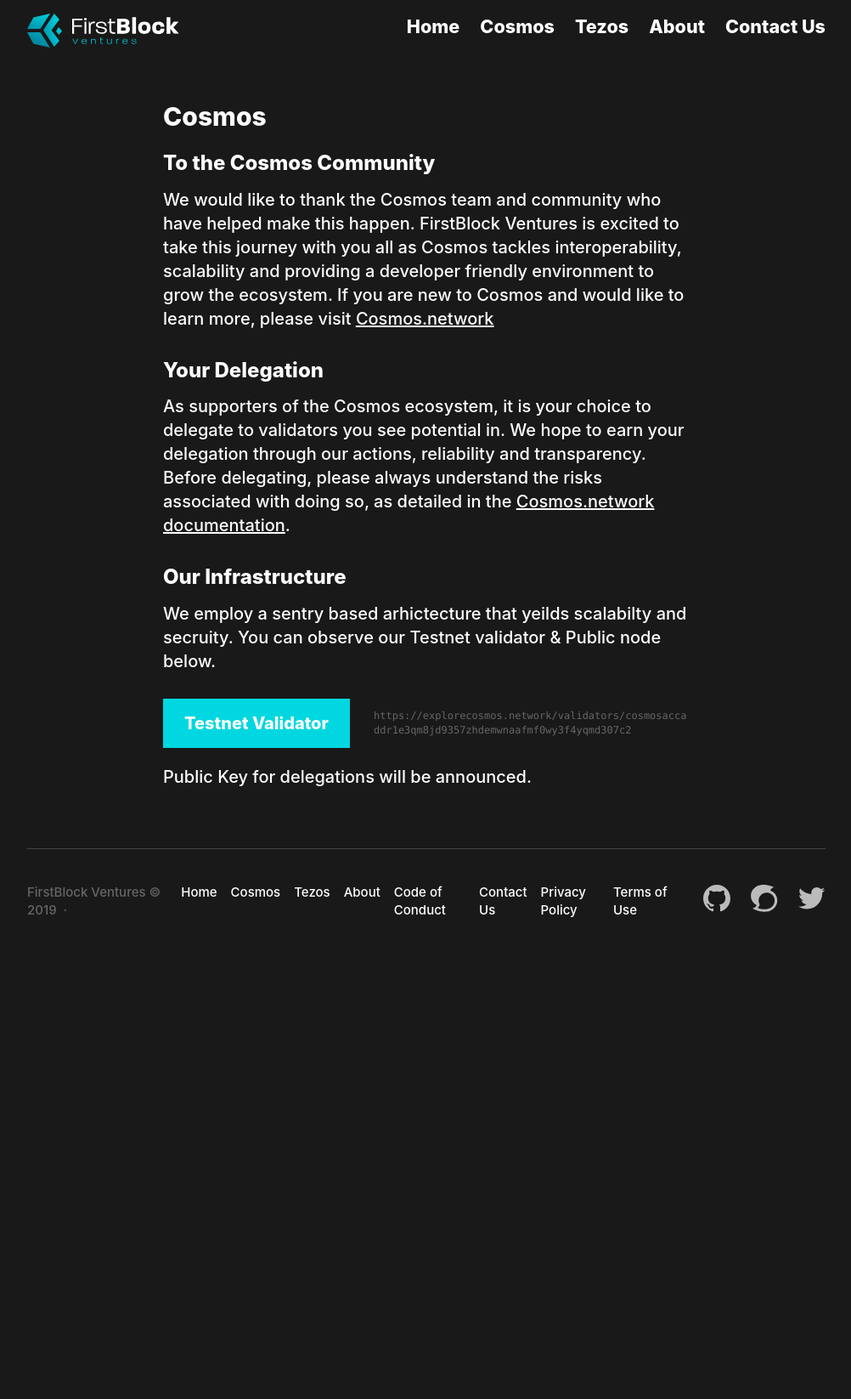
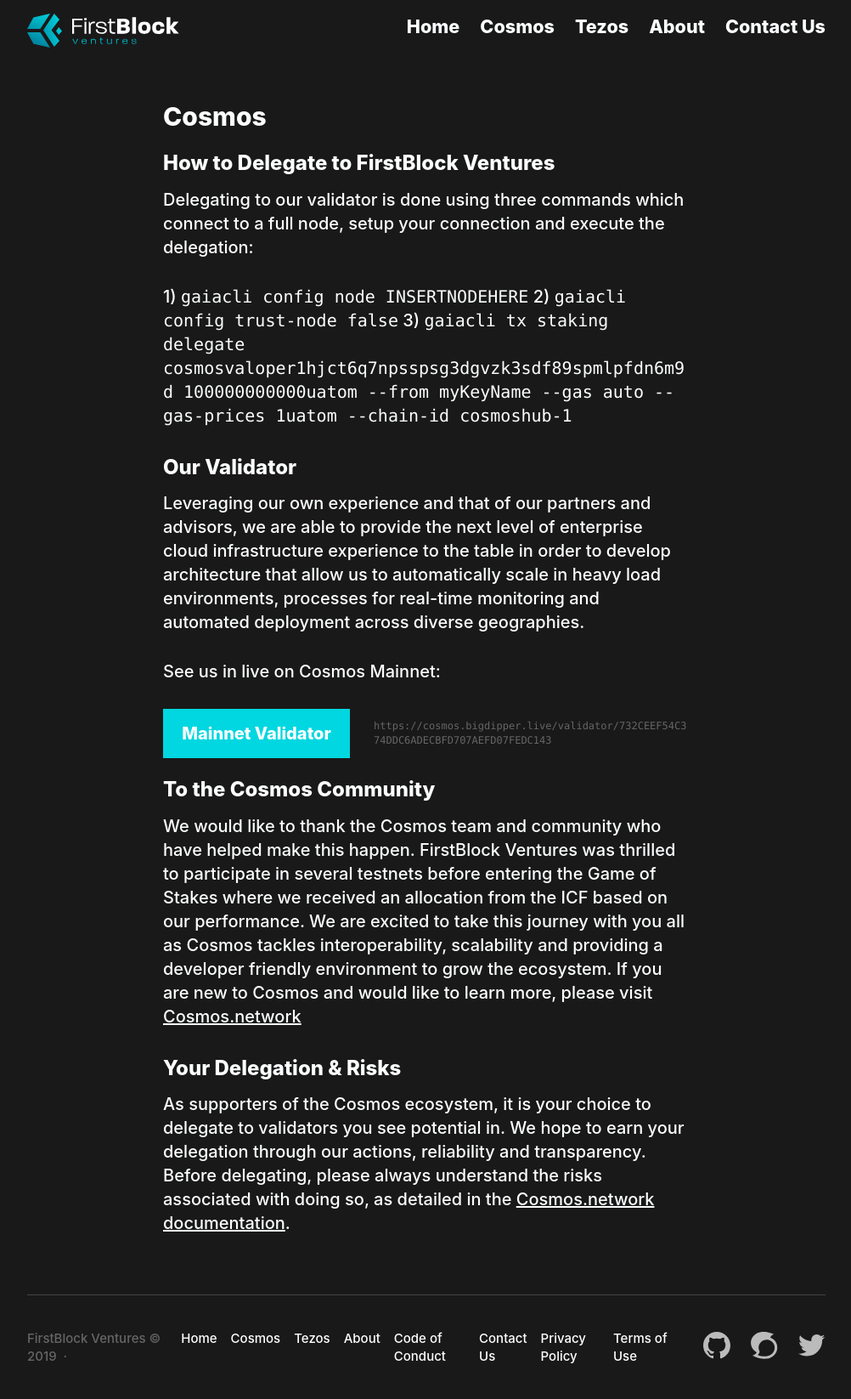
Before and after one commit to FirstBlock-CosmosVal/firstblock.io, a Jekyll site: the page built from cosmos.md, in a window 1280 px wide. Shown: the whole page at 85% size, without its empty margins (138-1140 px from the left). Built offline with Jekyll 4.4.1, drawn with Linux system fonts in a browser that asks for light colours; before the commit the page ends 1121 px from its top, so only the background shows below that.

Commit message:
Update cosmos.md

```diff
--- a/cosmos.md
+++ b/cosmos.md
@@ -5,18 +5,25 @@
 position: 1
 ---
 
-## To the Cosmos Community
-We would like to thank the Cosmos team and community who have helped make this happen. FirstBlock Ventures is excited to take this journey with you all as Cosmos tackles interoperability, scalability and providing a developer friendly environment to grow the ecosystem.  If you are new to Cosmos and would like to learn more, please visit [Cosmos.network](https://cosmos.network)
+## How to Delegate to FirstBlock Ventures
+Delegating to our validator is done using three commands which connect to a full node, setup your connection and execute the delegation:
 
-## Your Delegation
-As supporters of the Cosmos ecosystem, it is your choice to delegate to validators you see potential in. We hope to earn your delegation through our actions, reliability and transparency. Before delegating, please always understand the risks associated with doing so, as detailed in the [Cosmos.network documentation](https://cosmos.network/docs/resources/delegator-faq.html#risks).
+1) <code>gaiacli config node INSERTNODEHERE</code>
+2) <code>gaiacli config trust-node false</code>
+3) <code>gaiacli tx staking delegate cosmosvaloper1hjct6q7npsspsg3dgvzk3sdf89spmlpfdn6m9d 100000000000uatom --from myKeyName --gas auto --gas-prices 1uatom --chain-id cosmoshub-1</code>
 
-## Our Infrastructure
-We employ a sentry based arhictecture that yeilds scalabilty and secruity.  You can observe our Testnet validator & Public node below.
+## Our Validator
+Leveraging our own experience and that of our partners and advisors, we are able to provide the next level of enterprise cloud infrastructure experience to the table in order to develop architecture that allow us to automatically scale in heavy load environments, processes for real-time monitoring and automated deployment across diverse geographies.
+
+See us in live on Cosmos Mainnet:
 
 <div class="button-w-code">
-	<a href="https://explorecosmos.network/validators/cosmosaccaddr1e3qm8jd9357zhdemwnaafmf0wy3f4yqmd307c2" class="button" target="_blank">Testnet Validator</a>
-	<code><a href="https://explorecosmos.network/validators/cosmosvaladdr1lu4svk6agftvnu2h2mdkpq9mewd6rw6l6xv5r3"  target="_blank">https://explorecosmos.network/validators/cosmosaccaddr1e3qm8jd9357zhdemwnaafmf0wy3f4yqmd307c2</a></code>
+	<a href="https://cosmos.bigdipper.live/validator/732CEEF54C374DDC6ADECBFD707AEFD07FEDC143" class="button" target="_blank">Mainnet Validator</a>
+	<code><a href="https://cosmos.bigdipper.live/validator/732CEEF54C374DDC6ADECBFD707AEFD07FEDC143"  target="_blank">https://cosmos.bigdipper.live/validator/732CEEF54C374DDC6ADECBFD707AEFD07FEDC143</a></code>
 </div>
 
-Public Key for delegations will be announced.
+## To the Cosmos Community
+We would like to thank the Cosmos team and community who have helped make this happen. FirstBlock Ventures was thrilled to participate in several testnets before entering the Game of Stakes where we received an allocation from the ICF based on our performance.  We are excited to take this journey with you all as Cosmos tackles interoperability, scalability and providing a developer friendly environment to grow the ecosystem.  If you are new to Cosmos and would like to learn more, please visit [Cosmos.network](https://cosmos.network)
+
+## Your Delegation & Risks
+As supporters of the Cosmos ecosystem, it is your choice to delegate to validators you see potential in. We hope to earn your delegation through our actions, reliability and transparency. Before delegating, please always understand the risks associated with doing so, as detailed in the [Cosmos.network documentation](https://cosmos.network/docs/resources/delegator-faq.html#risks).
```
